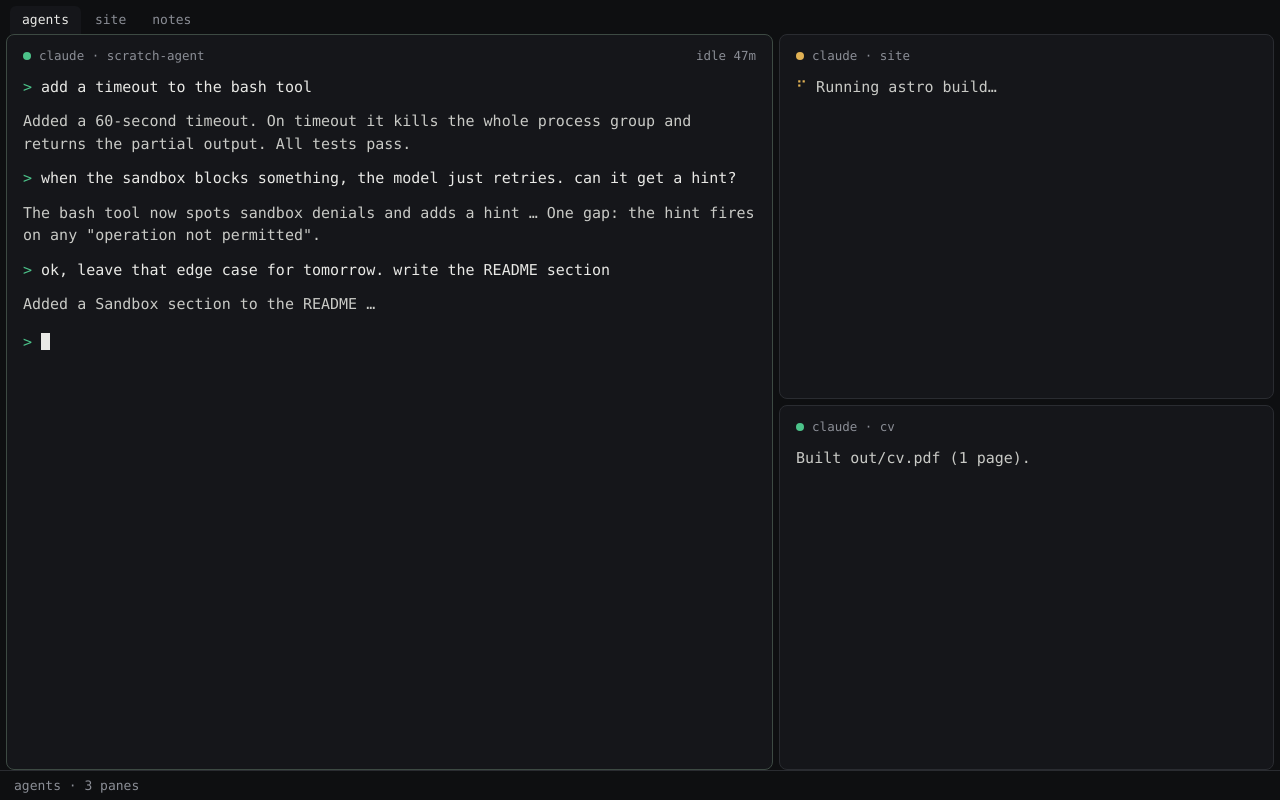
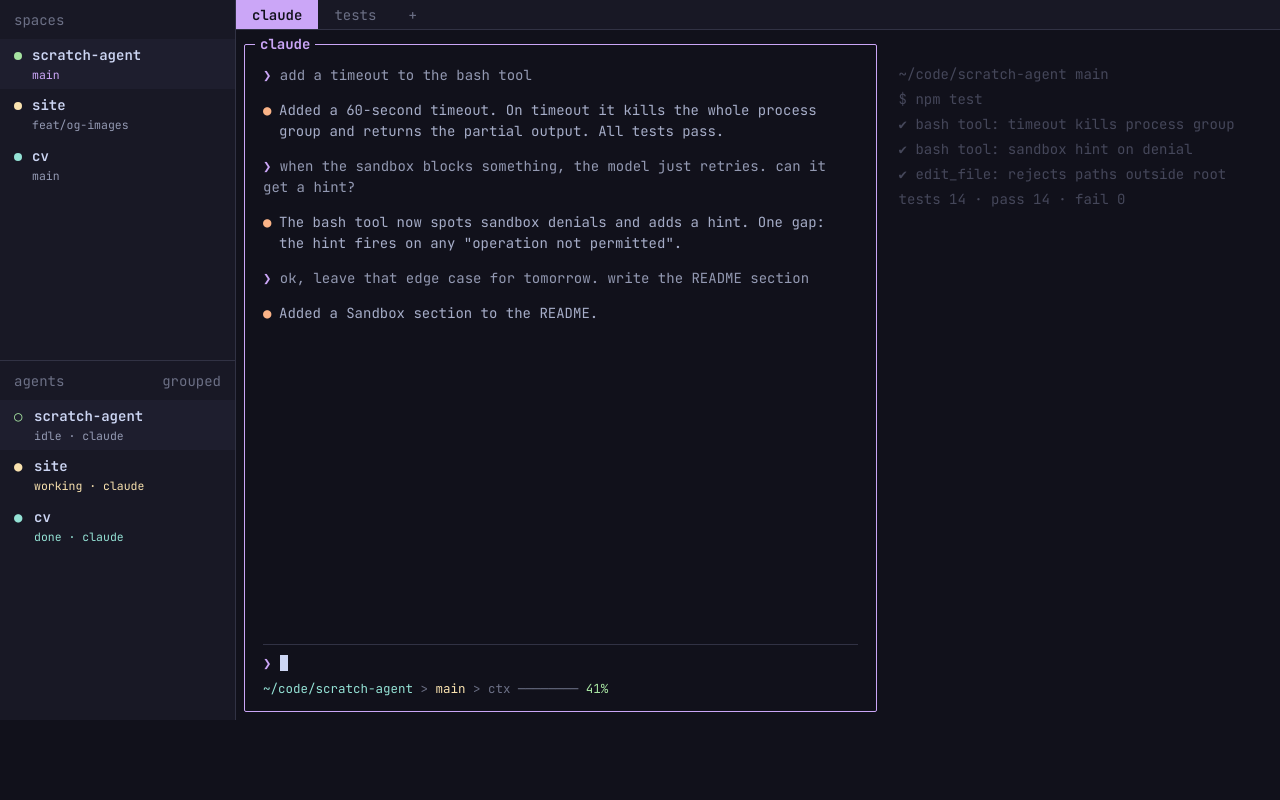
Before and after one commit to andresaraujo/claude-recap, a website: page demo/scene.html in a window 1280 px wide. Drawn offline with Linux system fonts and the light colour scheme.

Commit message:
demo: herdr look (Catppuccin Mocha, sidebar, Claude Code pane), no end card

```diff
--- a/demo/make.mjs
+++ b/demo/make.mjs
@@ -10,7 +10,7 @@ const AUDIO_AT = 3; // seconds into the video where the recap starts
 const FPS = 30;
 const sh = (cmd, args) => execFileSync(cmd, args, { stdio: ['ignore', 'pipe', 'inherit'] }).toString().trim();
 const audioLen = Number(sh('ffprobe', ['-v', 'error', '-show_entries', 'format=duration', '-of', 'csv=p=0', 'recap.wav']));
-const total = AUDIO_AT + audioLen + 3.5;
+const total = AUDIO_AT + audioLen + 1.5; // ends on the last words, no end card
 
 const url = new URL(pathToFileURL(resolve('scene.html')));
 url.search = new URLSearchParams({ audioAt: AUDIO_AT, audioLen, script: readFileSync('recap.txt', 'utf8').trim() }).toString();
--- a/demo/scene.html
+++ b/demo/scene.html
@@ -1,94 +1,128 @@
 <!doctype html>
-<!-- Demo scene for make.mjs: a terminal workspace with 3 Claude Code panes. Rendered frame by frame via window.seek(t). -->
+<!-- Demo scene for make.mjs: a herdr workspace (look based on herdr.dev's UI mock, Catppuccin Mocha) with Claude Code
+     panes. Rendered frame by frame via window.seek(t). -->
 <html lang="en">
 <head>
 <meta charset="utf-8">
+<link rel="preconnect" href="https://fonts.googleapis.com">
+<link href="https://fonts.googleapis.com/css2?family=JetBrains+Mono:wght@400;600;700&family=Inter:wght@500&display=block" rel="stylesheet">
 <style>
 	:root {
-		--bg: #0e0f11;
-		--pane: #15161a;
-		--line: #2a2c31;
-		--text: #e9e9e6;
-		--muted: #8b8e96;
-		--accent: #4cc38a;
-		--amber: #e0b154;
-		--mono: ui-monospace, 'SF Mono', Menlo, monospace;
-		--sans: -apple-system, 'SF Pro Text', system-ui, sans-serif;
+		--crust: #11111b;
+		--mantle: #181825;
+		--base: #1e1e2e;
+		--surface0: #313244;
+		--surface1: #45475a;
+		--overlay0: #6c7086;
+		--overlay2: #9399b2;
+		--subtext: #a6adc8;
+		--text: #cdd6f4;
+		--mauve: #cba6f7;
+		--yellow: #f9e2af;
+		--green: #a6e3a1;
+		--teal: #94e2d5;
+		--peach: #fab387;
+		--mono: 'JetBrains Mono', ui-monospace, Menlo, monospace;
 	}
 	* { box-sizing: border-box; }
-	html, body { margin: 0; width: 1280px; height: 720px; overflow: hidden; background: var(--bg); color: var(--text); font: 15px/1.5 var(--mono); }
+	html, body { margin: 0; width: 1280px; height: 720px; overflow: hidden; background: var(--crust); color: var(--overlay0); font: 14px/1.5 var(--mono); }
+	p { margin: 0; }
+	strong { color: var(--text); font-weight: 600; }
+	small { font-size: 11.5px; display: block; }
 
-	.tabs { height: 34px; display: flex; gap: 2px; padding: 6px 10px 0; color: var(--muted); font-size: 13px; }
-	.tabs span { padding: 4px 12px; border-radius: 6px 6px 0 0; }
-	.tabs .on { background: var(--pane); color: var(--text); }
+	.app { display: grid; grid-template-columns: 236px 1fr; height: 100%; }
 
-	.grid { position: absolute; top: 34px; bottom: 30px; left: 0; right: 0; display: grid; grid-template-columns: 1.55fr 1fr; grid-template-rows: 1fr 1fr; gap: 6px; padding: 0 6px; }
-	.pane { background: var(--pane); border: 1px solid var(--line); border-radius: 8px; padding: 12px 16px; overflow: hidden; position: relative; }
-	.pane.focus { grid-row: span 2; border-color: #3d4a43; }
-	.title { color: var(--muted); font-size: 12.5px; margin-bottom: 10px; display: flex; gap: 8px; align-items: center; }
-	.dot { width: 8px; height: 8px; border-radius: 50%; display: inline-block; }
-	.you { color: var(--accent); }
-	.msg { margin: 0 0 12px; color: #c9cac6; }
-	.msg.u { color: var(--text); }
-	.msg.u::before { content: '> '; color: var(--accent); }
-	.prompt { color: var(--accent); }
-	.cursor { display: inline-block; width: 9px; height: 17px; background: var(--text); vertical-align: -3px; animation: blink 1s steps(1) infinite; }
+	/* Sidebar: spaces on top, agents below */
+	aside { background: var(--mantle); border-right: 1px solid var(--surface0); display: grid; grid-template-rows: 1fr 1fr; }
+	.half { padding: 10px 0; }
+	.half + .half { border-top: 1px solid var(--surface0); }
+	.htitle { display: flex; justify-content: space-between; padding: 0 14px 8px; }
+	.row { display: flex; gap: 10px; padding: 6px 14px; color: var(--overlay2); }
+	.row.on { background: var(--base); }
+	.mark { width: 8px; height: 8px; border-radius: 50%; margin-top: 7px; flex: none; }
+	.sym { width: 10px; flex: none; }
+
+	/* Main: tabs + panes */
+	main { display: grid; grid-template-rows: 30px 1fr; min-width: 0; }
+	.tabs { display: flex; align-items: stretch; border-bottom: 1px solid var(--surface0); background: var(--mantle); }
+	.tabs span { padding: 5px 16px; }
+	.tabs .on { background: var(--mauve); color: var(--crust); font-weight: 600; }
+	.panes { display: grid; grid-template-columns: 1.6fr 1fr; padding: 14px 8px 8px; min-height: 0; }
+	.pane { position: relative; padding: 20px 18px 12px; min-width: 0; display: flex; flex-direction: column; gap: 14px; }
+	.pane.focus { border: 1.5px solid var(--mauve); border-radius: 2px; }
+	.pane.focus > .label { position: absolute; top: -11px; left: 10px; padding: 0 5px; background: var(--crust); color: var(--mauve); font-weight: 700; }
+	.pane.dim { color: var(--surface1); padding-left: 22px; gap: 4px; }
+
+	/* Claude Code look */
+	.u { color: var(--overlay2); }
+	.u::before { content: '❯ '; color: var(--mauve); }
+	.a { color: var(--subtext); padding-left: 16px; position: relative; }
+	.a::before { content: '●'; position: absolute; left: 0; color: var(--peach); }
+	.grow { flex: 1; }
+	.input { border-top: 1px solid var(--surface0); padding-top: 8px; color: var(--mauve); }
+	.cursor { display: inline-block; width: 8px; height: 16px; background: var(--text); vertical-align: -3px; animation: blink 1s steps(1) infinite; }
 	@keyframes blink { 50% { opacity: 0; } }
-	.spin::before { content: '⠋'; color: var(--amber); animation: spin 0.8s steps(1) infinite; }
+	.foot { font-size: 12.5px; margin-top: -8px; }
+	.foot .p { color: var(--teal); } .foot .b { color: var(--yellow); } .foot .g { color: var(--green); }
+	.spin::before { content: '⠋'; animation: spin 0.8s steps(1) infinite; }
 	@keyframes spin { 0% { content: '⠋'; } 25% { content: '⠙'; } 50% { content: '⠸'; } 75% { content: '⠴'; } }
 
-	.status { position: absolute; left: 0; right: 0; bottom: 0; height: 30px; display: flex; align-items: center; gap: 14px; padding: 0 14px; font-size: 13px; color: var(--muted); border-top: 1px solid var(--line); }
-	.status .play { color: var(--accent); display: none; align-items: center; gap: 10px; }
+	/* recap's herdr toast */
+	.toast { position: absolute; top: 46px; right: 22px; background: var(--base); border: 1px solid var(--surface1); border-radius: 6px; padding: 9px 14px; color: var(--text); display: none; align-items: center; gap: 10px; box-shadow: 0 10px 30px rgb(0 0 0 / 0.45); }
+	.toast .t { color: var(--mauve); font-weight: 600; }
 	.bars { display: inline-flex; gap: 2px; align-items: center; height: 14px; }
-	.bars i { width: 3px; background: var(--accent); border-radius: 1px; animation: bar 0.9s ease-in-out infinite; }
+	.bars i { width: 3px; background: var(--green); border-radius: 1px; animation: bar 0.9s ease-in-out infinite; }
 	@keyframes bar { 0%, 100% { height: 3px; } 50% { height: 14px; } }
 
-	.toast { position: absolute; top: 48px; right: 18px; background: #23252b; border: 1px solid var(--line); border-radius: 8px; padding: 10px 14px; font-size: 13px; display: none; align-items: center; gap: 10px; box-shadow: 0 8px 24px rgb(0 0 0 / 0.4); }
-
-	/* Overlays (captions, key chip, subtitles, end card) use the sans face. */
-	.overlay { position: absolute; inset: 0; display: flex; align-items: center; justify-content: center; background: rgb(8 9 10 / 0.82); font-family: var(--sans); opacity: 0; pointer-events: none; }
-	.overlay h1 { font-size: 46px; font-weight: 650; letter-spacing: -0.02em; line-height: 1.15; text-align: center; margin: 0; max-width: 900px; }
-	.overlay p { font: 20px var(--mono); color: var(--muted); margin: 18px 0 0; text-align: center; }
-	.overlay .accent { color: var(--accent); }
-
-	.key { position: absolute; left: 50%; top: 42%; transform: translate(-50%, -50%) scale(0.9); font: 600 30px var(--mono); padding: 14px 26px; border-radius: 12px; background: #23252b; border: 1px solid #3a3d44; box-shadow: 0 3px 0 #3a3d44, 0 16px 40px rgb(0 0 0 / 0.5); opacity: 0; transform: translate(-50%, -50%); }
-
-	.sub { position: absolute; left: 50%; bottom: 58px; transform: translateX(-50%); max-width: 980px; font: 500 25px/1.35 var(--sans); text-align: center; background: rgb(0 0 0 / 0.78); padding: 10px 18px; border-radius: 10px; opacity: 0; }
+	.key { position: absolute; left: 50%; top: 44%; transform: translate(-50%, -50%); font: 600 28px var(--mono); color: var(--text); padding: 12px 24px; border-radius: 10px; background: var(--base); border: 1px solid var(--surface1); box-shadow: 0 3px 0 var(--surface1), 0 16px 40px rgb(0 0 0 / 0.5); opacity: 0; }
+	.sub { position: absolute; left: calc(50% + 118px); bottom: 70px; transform: translateX(-50%); width: max-content; max-width: 900px; font: 500 24px/1.35 Inter, system-ui, sans-serif; color: #fff; text-align: center; background: rgb(17 17 27 / 0.9); padding: 10px 18px; border-radius: 10px; opacity: 0; }
 </style>
 </head>
 <body>
-	<div class="tabs"><span class="on">agents</span><span>site</span><span>notes</span></div>
-	<div class="grid">
-		<div class="pane focus">
-			<div class="title"><span class="dot" style="background: var(--accent)"></span>claude · scratch-agent <span style="margin-left:auto">idle 47m</span></div>
-			<p class="msg u">add a timeout to the bash tool</p>
-			<p class="msg">Added a 60-second timeout. On timeout it kills the whole process group and returns the partial output. All tests pass.</p>
-			<p class="msg u">when the sandbox blocks something, the model just retries. can it get a hint?</p>
-			<p class="msg">The bash tool now spots sandbox denials and adds a hint … One gap: the hint fires on any "operation not permitted".</p>
-			<p class="msg u">ok, leave that edge case for tomorrow. write the README section</p>
-			<p class="msg">Added a Sandbox section to the README …</p>
-			<p><span class="prompt">&gt;</span> <span class="cursor"></span></p>
+<div class="app">
+	<aside>
+		<div class="half">
+			<div class="htitle">spaces</div>
+			<div class="row on"><span class="mark" style="background: var(--green)"></span><div><strong>scratch-agent</strong><small style="color: var(--mauve)">main</small></div></div>
+			<div class="row"><span class="mark" style="background: var(--yellow)"></span><div><strong>site</strong><small>feat/og-images</small></div></div>
+			<div class="row"><span class="mark" style="background: var(--teal)"></span><div><strong>cv</strong><small>main</small></div></div>
 		</div>
-		<div class="pane">
-			<div class="title"><span class="dot" style="background: var(--amber)"></span>claude · site</div>
-			<p class="msg"><span class="spin"></span> Running astro build…</p>
+		<div class="half">
+			<div class="htitle"><span>agents</span><span>grouped</span></div>
+			<div class="row on"><span class="sym" style="color: var(--green)">○</span><div><strong>scratch-agent</strong><small>idle · claude</small></div></div>
+			<div class="row"><span class="sym" style="color: var(--yellow)">●</span><div><strong>site</strong><small style="color: var(--yellow)">working · claude</small></div></div>
+			<div class="row"><span class="sym" style="color: var(--teal)">●</span><div><strong>cv</strong><small style="color: var(--teal)">done · claude</small></div></div>
 		</div>
-		<div class="pane">
-			<div class="title"><span class="dot" style="background: var(--accent)"></span>claude · cv</div>
-			<p class="msg">Built out/cv.pdf (1 page).</p>
+	</aside>
+	<main>
+		<div class="tabs"><span class="on">claude</span><span>tests</span><span>+</span></div>
+		<div class="panes">
+			<div class="pane focus">
+				<span class="label">claude</span>
+				<p class="u">add a timeout to the bash tool</p>
+				<p class="a">Added a 60-second timeout. On timeout it kills the whole process group and returns the partial output. All tests pass.</p>
+				<p class="u">when the sandbox blocks something, the model just retries. can it get a hint?</p>
+				<p class="a">The bash tool now spots sandbox denials and adds a hint. One gap: the hint fires on any "operation not permitted".</p>
+				<p class="u">ok, leave that edge case for tomorrow. write the README section</p>
+				<p class="a">Added a Sandbox section to the README.</p>
+				<div class="grow"></div>
+				<div class="input">❯ <span class="cursor"></span></div>
+				<div class="foot"><span class="p">~/code/scratch-agent</span> &gt; <span class="b">main</span> &gt; ctx ──────── <span class="g">41%</span></div>
+			</div>
+			<div class="pane dim">
+				<p>~/code/scratch-agent main</p>
+				<p>$ npm test</p>
+				<p>✔ bash tool: timeout kills process group</p>
+				<p>✔ bash tool: sandbox hint on denial</p>
+				<p>✔ edit_file: rejects paths outside root</p>
+				<p>tests 14 · pass 14 · fail 0</p>
+			</div>
 		</div>
-	</div>
-	<div class="status">
-		<span>agents · 3 panes</span>
-		<span class="play" id="play"><span class="bars"><i></i><i style="animation-delay:-.3s"></i><i style="animation-delay:-.6s"></i><i style="animation-delay:-.15s"></i><i style="animation-delay:-.45s"></i></span>▶ playing 28s recap · voice alba · stop: recap --stop</span>
-	</div>
-	<div class="toast" id="toast"><span class="spin"></span> recap: preparing…</div>
-	<div class="key" id="key">prefix + a</div>
-	<div class="sub" id="sub"></div>
-	<div class="overlay" id="end"><div>
-		<h1>claude-recap</h1>
-		<p class="accent">github.com/andresaraujo/claude-recap</p>
-	</div></div>
+	</main>
+</div>
+<div class="toast" id="toast"><span class="t">recap</span><span id="toastText"></span></div>
+<div class="key" id="key">prefix + a</div>
+<div class="sub" id="sub"></div>
 
 <script>
 	// Timeline in seconds. AUDIO_AT must match make.mjs.
@@ -104,17 +138,23 @@
 	let t = AUDIO_AT;
 	const subs = sentences.map((s) => { const from = t; t += (s.length / total) * AUDIO_LEN; return { from, to: t, s }; });
 
+	const preparing = '<span class="spin" style="color: var(--yellow)"></span> preparing…';
+	const playing = `<span class="bars"><i></i><i style="animation-delay:-.3s"></i><i style="animation-delay:-.6s"></i><i style="animation-delay:-.15s"></i><i style="animation-delay:-.45s"></i></span> playing ${Math.round(AUDIO_LEN)}s recap · voice alba`;
+
 	// Deterministic: make.mjs calls seek(t) once per frame, then screenshots. CSS animations are paused and set to t.
 	const fade = (s, from, to, d = 0.3) => Math.max(0, Math.min(1, (s - from) / d, (to - s) / d));
-	const show = (id, on, display) => ($(id).style.display = on ? display : 'none');
+	let toastState = null;
 	window.seek = (s) => {
 		$('key').style.opacity = fade(s, 0.8, 1.6, 0.15);
-		show('toast', s >= 1.4 && s < AUDIO_AT, 'flex');
-		show('play', s >= AUDIO_AT && s < AUDIO_AT + AUDIO_LEN, 'inline-flex');
+		const state = s < 1.4 || s >= AUDIO_AT + AUDIO_LEN ? '' : s < AUDIO_AT ? 'preparing' : 'playing';
+		if (state !== toastState) {
+			toastState = state;
+			$('toast').style.display = state ? 'flex' : 'none';
+			$('toastText').innerHTML = state === 'preparing' ? preparing : state === 'playing' ? playing : '';
+		}
 		const cur = subs.find((x) => s >= x.from && s < x.to);
 		$('sub').textContent = cur?.s ?? '';
 		$('sub').style.opacity = cur ? 1 : 0;
-		$('end').style.opacity = fade(s, AUDIO_AT + AUDIO_LEN + 0.6, Infinity, 0.4);
 		for (const a of document.getAnimations()) { a.pause(); a.currentTime = s * 1000; }
 	};
 	window.seek(0);
```
